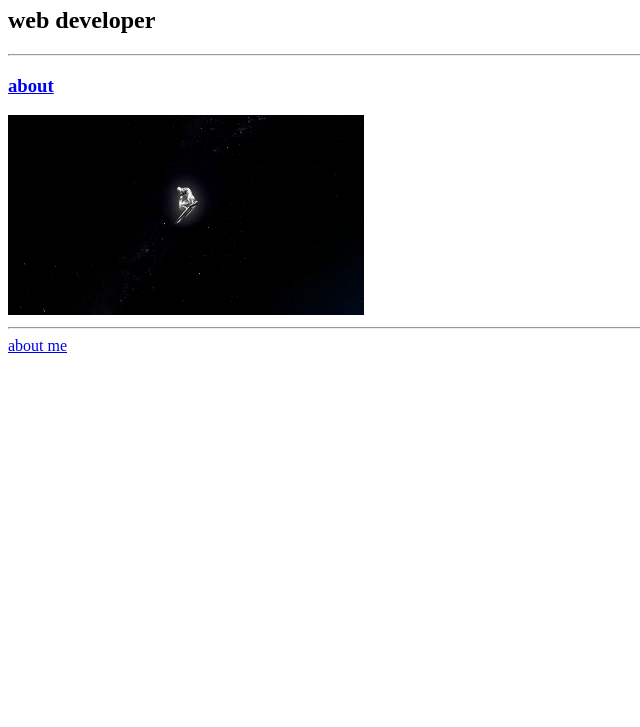
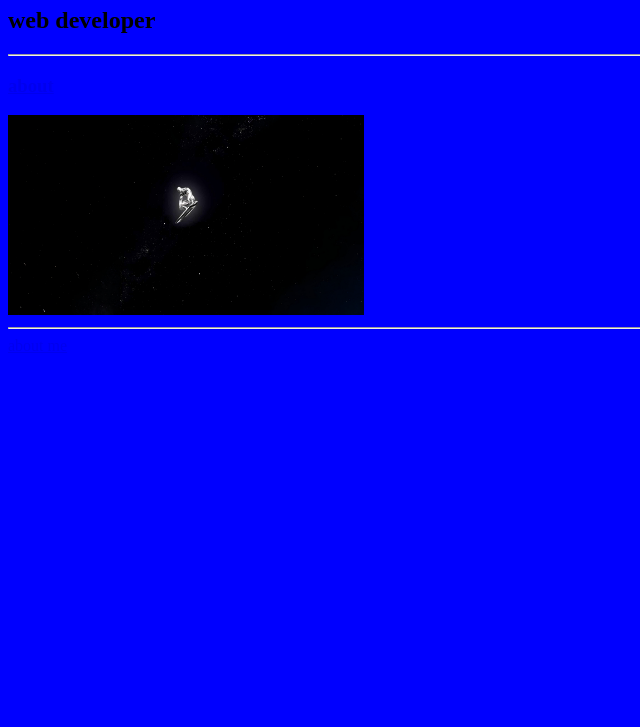
Before and after one commit to hiteshmanuka/html-portfolio, a plain HTML site: page index.html in a window 1280 px wide. Shown: the part 73-800 px from the top of the page, without its empty margins (0-640 px from the left). Drawn offline with Linux system fonts and the light colour scheme.

Commit message:
Fix background style syntax in index.html

```diff
--- a/index.html
+++ b/index.html
@@ -1,5 +1,5 @@
 <!DOCTYPE html>
-<html lang="en" style="background=blue">
+<html lang="en" style="background: blue">
 <head>
     <meta charset="UTF-8">
     <meta name="viewport" content="width=device-width, initial-scale=1.0">
```
